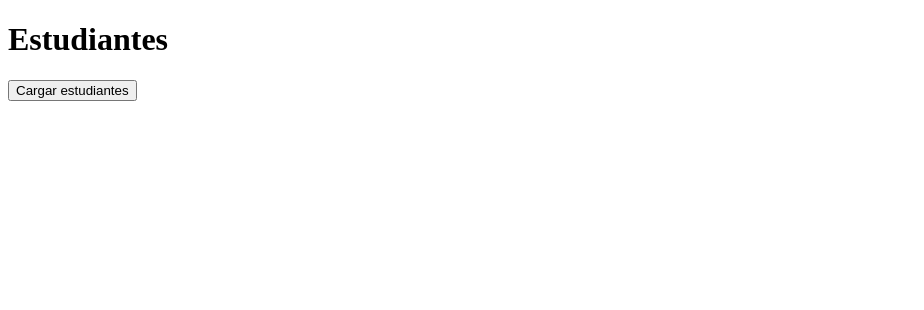
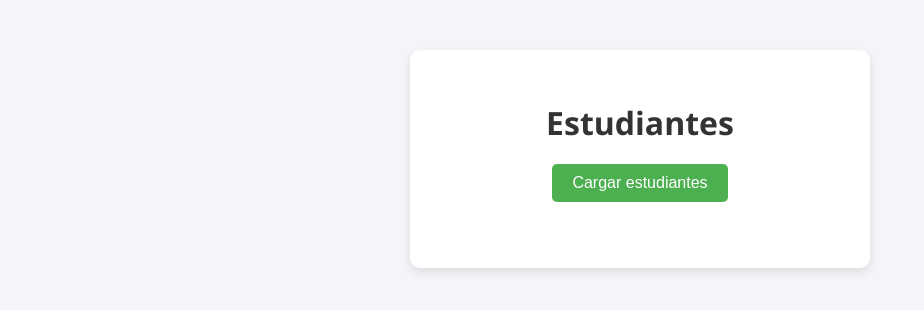
Before and after one commit to DanielMoncada21/proyecto, a website: page frontend/Index.html in a window 1280 px wide. Shown: the whole page, without its empty margins (0-924 px from the left). Drawn offline with Linux system fonts and the light colour scheme.

Commit message:
Subiendo

```diff
--- a/frontend/Index.html
+++ b/frontend/Index.html
@@ -2,12 +2,70 @@
 <html lang="es">
 <head>
   <meta charset="UTF-8" />
-  <title>Universidad</title>
+  <title>Universidad - Estudiantes</title>
+  <style>
+    body {
+      font-family: 'Segoe UI', Tahoma, Geneva, Verdana, sans-serif;
+      background-color: #f4f4f9;
+      margin: 0;
+      padding: 0;
+      display: flex;
+      justify-content: center;
+      align-items: flex-start;
+      min-height: 100vh;
+    }
+
+    .container {
+      background: #fff;
+      padding: 30px;
+      margin-top: 50px;
+      border-radius: 10px;
+      box-shadow: 0 4px 8px rgba(0, 0, 0, 0.1);
+      width: 400px;
+      text-align: center;
+    }
+
+    h1 {
+      color: #333;
+      margin-bottom: 20px;
+    }
+
+    button {
+      background-color: #4CAF50;
+      color: white;
+      border: none;
+      padding: 10px 20px;
+      margin-bottom: 20px;
+      border-radius: 5px;
+      cursor: pointer;
+      font-size: 16px;
+    }
+
+    button:hover {
+      background-color: #45a049;
+    }
+
+    ul {
+      list-style-type: none;
+      padding: 0;
+      text-align: left;
+    }
+
+    li {
+      background-color: #e9ecef;
+      margin-bottom: 10px;
+      padding: 10px;
+      border-radius: 5px;
+      color: #333;
+    }
+  </style>
 </head>
 <body>
-  <h1>Estudiantes</h1>
-  <button onclick="cargarEstudiantes()">Cargar estudiantes</button>
-  <ul id="lista"></ul>
+  <div class="container">
+    <h1>Estudiantes</h1>
+    <button onclick="cargarEstudiantes()">Cargar estudiantes</button>
+    <ul id="lista"></ul>
+  </div>
 
   <script src="funciones.js"></script>
 </body>
```
